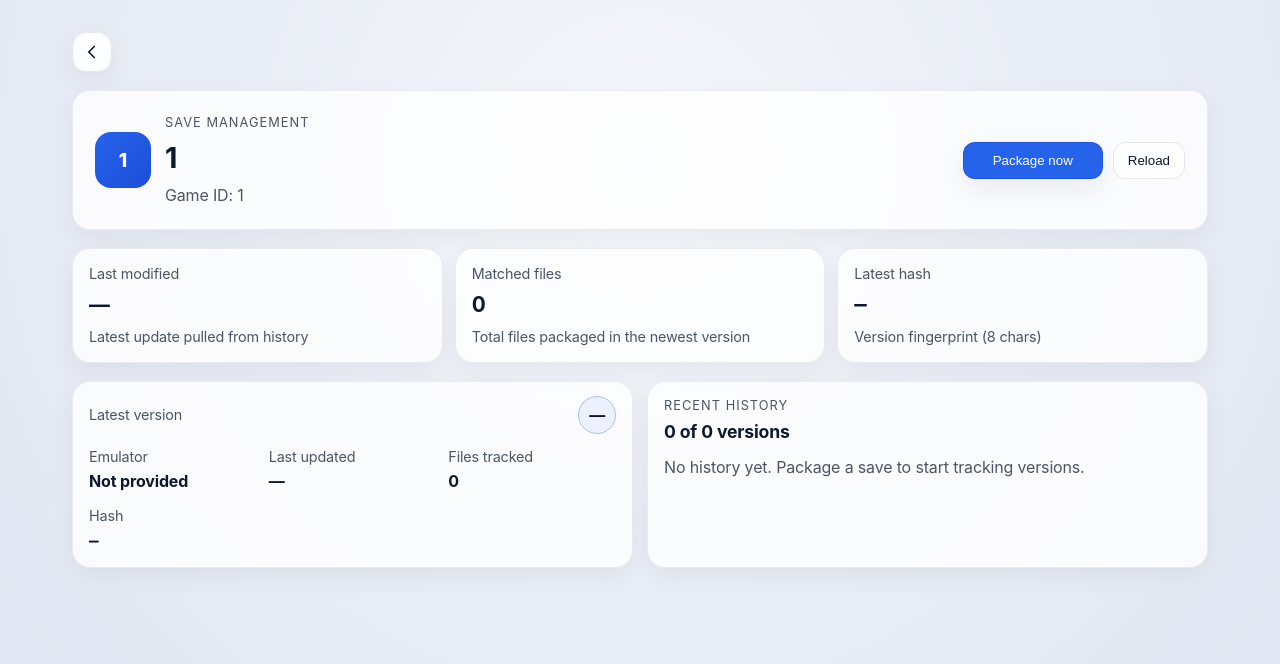
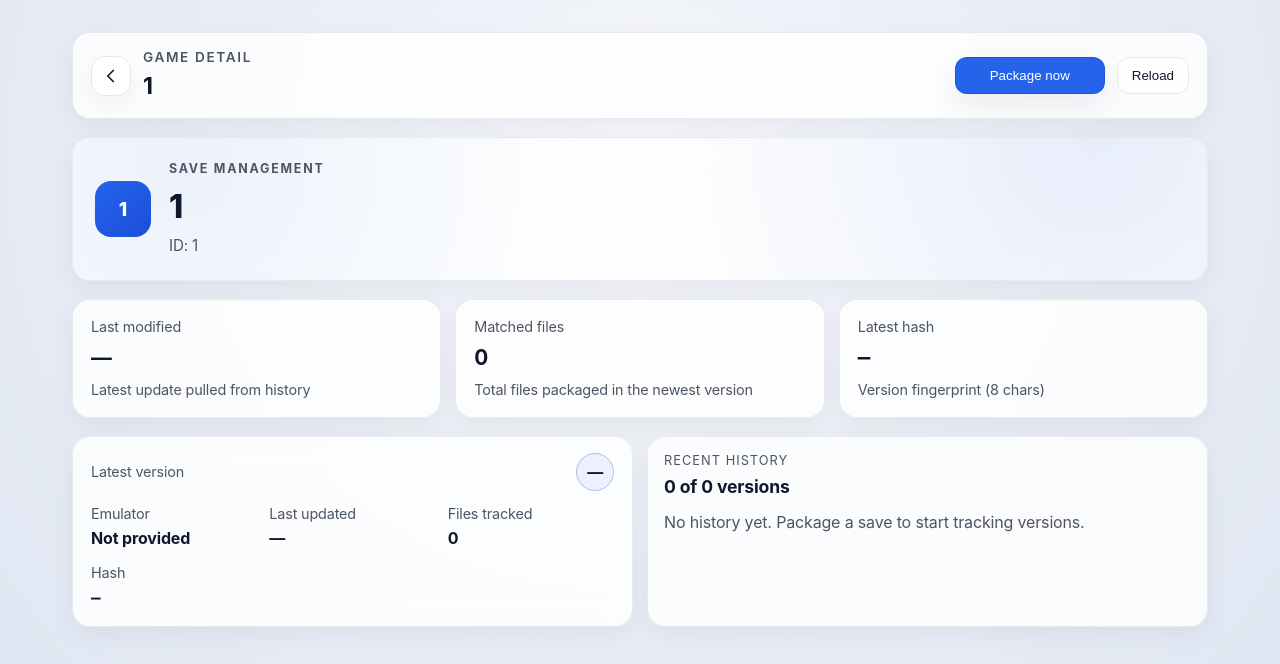
Before and after one commit to h1dr0nn/CrossSave-Cloud, a SvelteKit app in the folder app/: page /game/1 in a window 1280 px wide. Shown: the top 664 px of the page. Built offline with nearby package versions, Linux system fonts and the light colour scheme.

Commit message:
Improve game detail layout (#21)

```diff
--- a/app/src/components/GameDetailView.svelte
+++ b/app/src/components/GameDetailView.svelte
@@ -1,6 +1,7 @@
 <script lang="ts">
   import { onMount } from "svelte";
 
+  import AppHeader from "./AppHeader.svelte";
   import CompareVersionDrawer from "./CompareVersionDrawer.svelte";
   import RecentHistory from "./RecentHistory.svelte";
   import { listHistory, packageGame, type HistoryEntry } from "../lib/api";
@@ -111,28 +112,29 @@
 </script>
 
 <section class="detail-shell">
-  <div class="page-header">
-    <button class="icon-button" on:click={goBack} aria-label="Go back">
-      <svg viewBox="0 0 24 24" aria-hidden="true">
-        <path d="M14.5 6 8.5 12l6 6" fill="none" stroke="currentColor" stroke-width="1.8" stroke-linecap="round" />
-      </svg>
-    </button>
-  </div>
-
-  <div class="hero">
-    <div class="icon" aria-hidden="true">{gameName.charAt(0) || "G"}</div>
-    <div class="heading">
-      <p class="eyebrow">Save Management</p>
-      <h1>{gameName}</h1>
-      <p class="meta">Game ID: {gameId}</p>
-    </div>
-    <div class="actions">
+  <AppHeader
+    eyebrow="Game Detail"
+    title={gameName || "Game"}
+    showBack
+    onBack={goBack}
+    onMenu={() => {}}
+  >
+    <div slot="actions" class="header-actions">
       <button class="primary" on:click={packageNow} disabled={packaging}>
         {packaging ? "Packaging..." : "Package now"}
       </button>
       <button class="ghost" on:click={loadHistory} disabled={reloading}>
         {reloading ? "Refreshing" : "Reload"}
       </button>
+    </div>
+  </AppHeader>
+
+  <div class="hero">
+    <div class="icon" aria-hidden="true">{gameName.charAt(0) || "G"}</div>
+    <div class="heading">
+      <p class="section-title">Save Management</p>
+      <h1>{gameName}</h1>
+      <p class="meta">ID: {gameId}</p>
     </div>
   </div>
 
@@ -214,41 +216,41 @@
     border-radius: var(--radius);
     padding: clamp(16px, 2vw, 22px);
     display: grid;
-    grid-template-columns: auto 1fr auto;
-    gap: 14px;
+    grid-template-columns: auto 1fr;
+    gap: clamp(12px, 2vw, 18px);
     align-items: center;
     box-shadow: var(--shadow-soft);
+    backdrop-filter: blur(14px);
+    position: relative;
+    overflow: hidden;
   }
 
-  .page-header {
+  .hero::after {
+    content: "";
+    position: absolute;
+    inset: 0;
+    background: radial-gradient(circle at 10% 20%, color-mix(in srgb, var(--accent) 8%, transparent), transparent 35%),
+      radial-gradient(circle at 90% 0%, color-mix(in srgb, var(--accent-strong) 10%, transparent), transparent 40%);
+    pointer-events: none;
+    opacity: 0.8;
+  }
+
+  .hero > * {
+    position: relative;
+    z-index: 1;
+  }
+
+  .header-actions {
     display: flex;
     align-items: center;
-    justify-content: flex-start;
+    gap: clamp(8px, 1vw, 12px);
+    flex-wrap: nowrap;
+    min-width: 0;
   }
 
-  .icon-button {
-    width: 40px;
-    height: 40px;
-    border-radius: 14px;
-    border: 1px solid var(--border);
-    background: var(--surface);
-    display: grid;
-    place-items: center;
-    color: var(--text);
-    box-shadow: var(--shadow-soft);
-    cursor: pointer;
-    transition: transform 0.15s ease, box-shadow 0.2s ease, border-color 0.2s ease;
-  }
-
-  .icon-button:hover {
-    transform: translateY(-1px);
-    border-color: var(--accent);
-    box-shadow: var(--shadow);
-  }
-
-  .icon-button svg {
-    width: 22px;
-    height: 22px;
+  .header-actions button {
+    white-space: nowrap;
+    flex: 0 1 auto;
   }
 
   .icon {
@@ -265,27 +267,24 @@
 
   .heading h1 {
     margin: 4px 0 4px;
-    font-size: clamp(1.2rem, 1vw + 1rem, 1.8rem);
+    font-size: clamp(1.7rem, 0.9vw + 1.3rem, 2.2rem);
+    letter-spacing: -0.02em;
+    font-weight: 800;
   }
 
-  .heading .meta {
+  .section-title {
     margin: 0;
     color: var(--muted);
+    letter-spacing: 0.14em;
+    text-transform: uppercase;
+    font-size: 0.78rem;
+    font-weight: 700;
   }
 
-  .eyebrow {
+  .meta {
     margin: 0;
     color: var(--muted);
-    letter-spacing: 0.08em;
-    text-transform: uppercase;
-    font-size: 0.8rem;
-  }
-
-  .actions {
-    display: flex;
-    gap: 10px;
-    flex-wrap: wrap;
-    justify-content: flex-end;
+    font-size: 0.95rem;
   }
 
   .primary {
@@ -296,7 +295,7 @@
     border: 1px solid color-mix(in srgb, var(--accent-strong) 70%, transparent);
     box-shadow: var(--shadow);
     cursor: pointer;
-    min-width: 140px;
+    min-width: clamp(120px, 14vw, 150px);
   }
 
   .primary:disabled {
@@ -316,15 +315,17 @@
   .info-grid {
     display: grid;
     grid-template-columns: repeat(auto-fit, minmax(240px, 1fr));
-    gap: 12px;
+    gap: 14px;
+    align-items: stretch;
   }
 
   .info-card {
     border: 1px solid color-mix(in srgb, var(--border) 80%, transparent);
-    background: color-mix(in srgb, var(--surface) 90%, transparent);
+    background: color-mix(in srgb, var(--surface) 94%, transparent);
     border-radius: var(--radius);
-    padding: 14px 16px;
+    padding: 16px 18px;
     box-shadow: var(--shadow-soft);
+    backdrop-filter: blur(12px);
   }
 
   .label {
@@ -351,15 +352,9 @@
 
   .panels {
     display: grid;
-    grid-template-columns: 1fr;
-    gap: 12px;
-  }
-
-  @media (min-width: 960px) {
-    .panels {
-      grid-template-columns: repeat(2, minmax(0, 1fr));
-      gap: 14px;
-    }
+    grid-template-columns: repeat(auto-fit, minmax(320px, 1fr));
+    gap: 14px;
+    align-items: stretch;
   }
 
   .summary-header {
@@ -401,11 +396,13 @@
 
   @media (max-width: 720px) {
     .hero {
-      grid-template-columns: 1fr;
+      grid-template-columns: auto 1fr;
+      align-items: start;
     }
 
-    .actions {
-      justify-content: flex-start;
+    .header-actions {
+      justify-content: flex-end;
+      width: 100%;
     }
   }
 </style>
```
